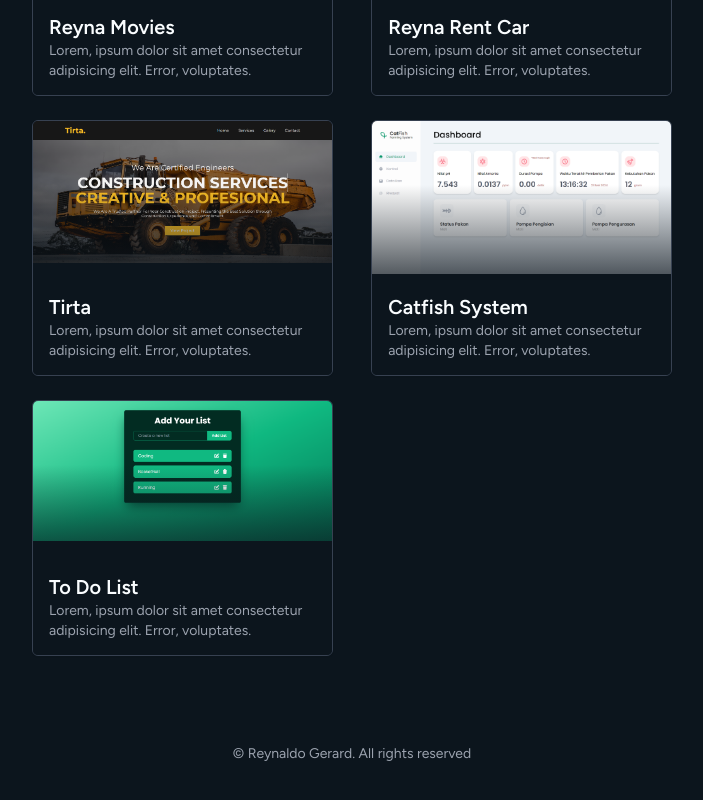
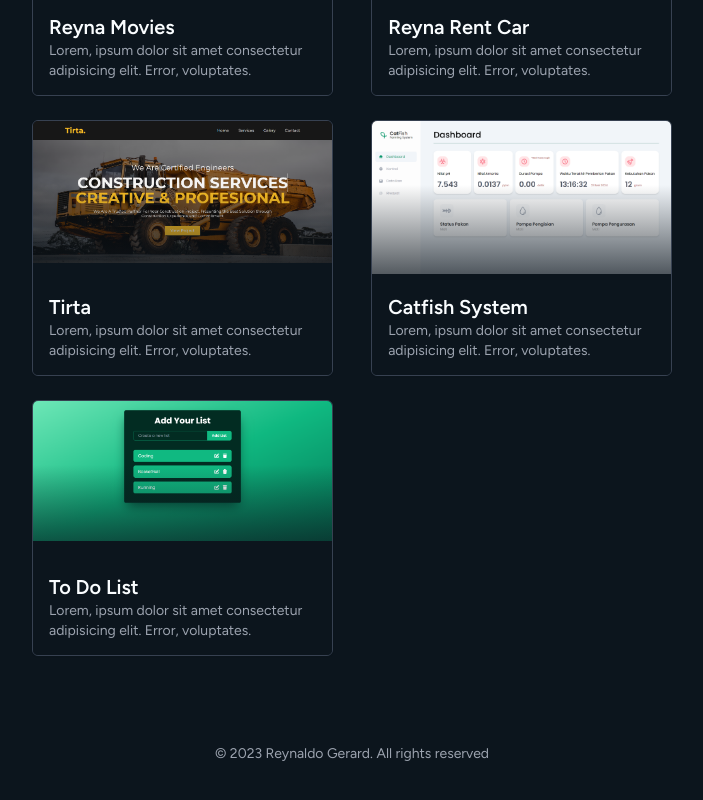
Before and after one commit to aldogerard/personal-website, a React (Vite) app: page / in a window 1280 px wide. Shown: the part 720-1520 px from the top of the page, without its empty margins (288-991 px from the left). Built offline with nearby package versions, Linux system fonts and the light colour scheme.

Commit message:
feat : add year on footer

```diff
--- a/src/components/Fragments/FooterSection.jsx
+++ b/src/components/Fragments/FooterSection.jsx
@@ -4,7 +4,9 @@ const FooterSection = () => {
     return (
         <>
             <div className="mt-12 w-full py-10">
-        <h6 className="text-center text-xs text-gray-500 dark:text-gray-400 md:text-sm">© Reynaldo Gerard. All rights reserved</h6>
+                <h6 className="text-center text-xs text-gray-500 dark:text-gray-400 md:text-sm">
+                    © 2023 Reynaldo Gerard. All rights reserved
+                </h6>
             </div>
         </>
     );
```
Lines whose indentation alone changed are shown as unchanged.
